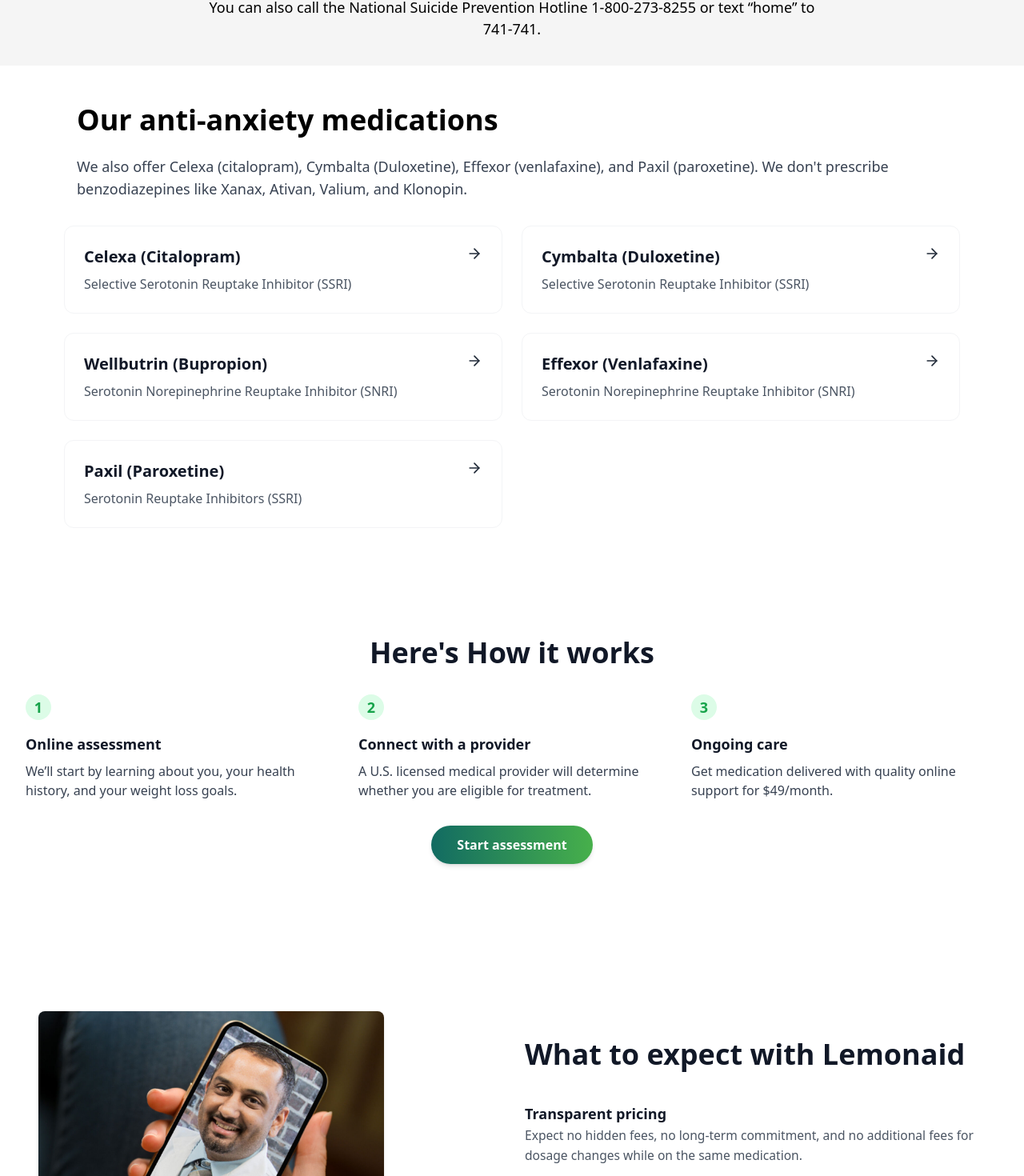
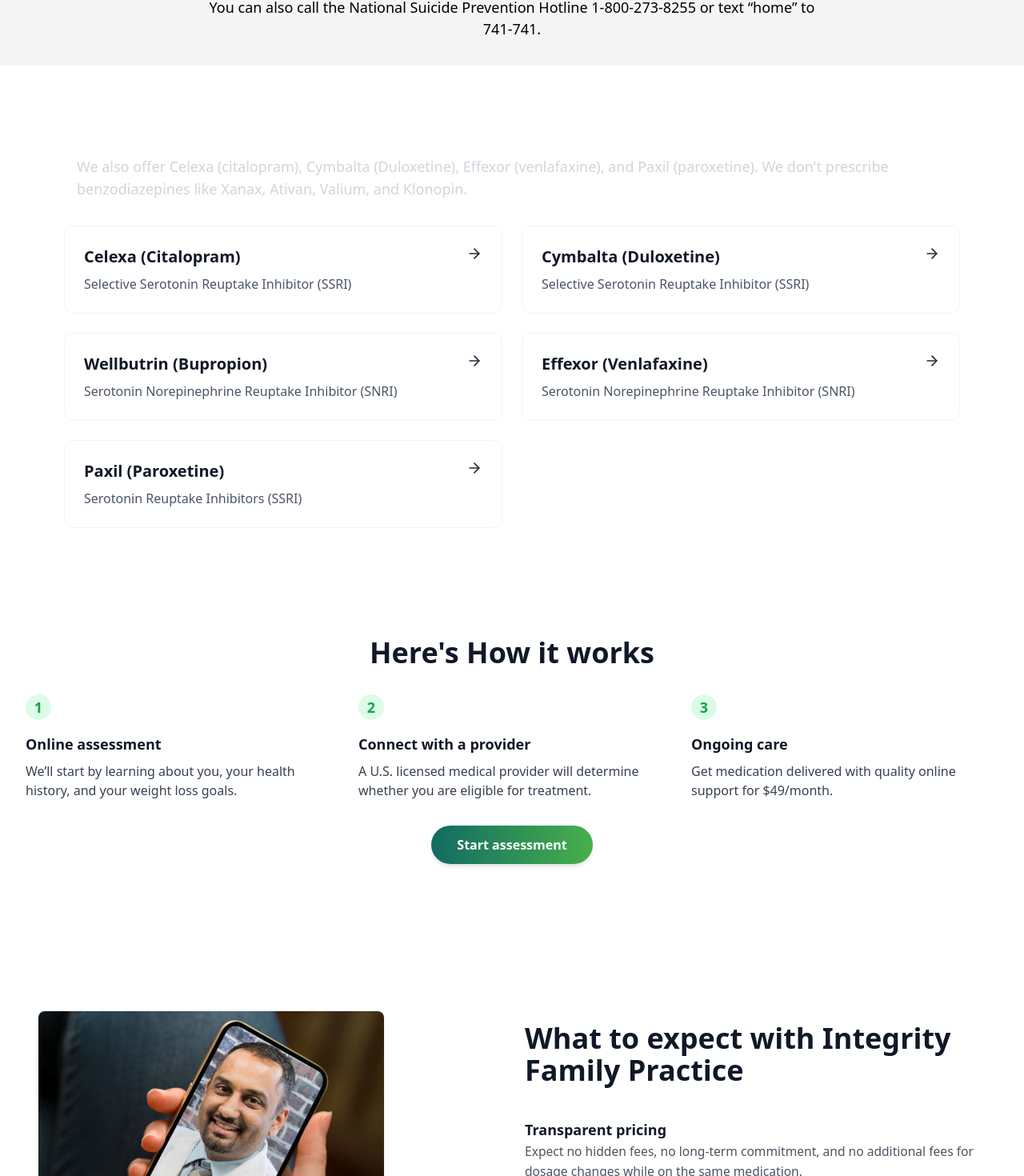
Before and after one commit to Daoud-Hussain/Family-Practice, a Nuxt app: page /anxiety in a window 1280 px wide. Shown: the part 812-2282 px from the top of the page at 80% size. Built offline with nearby package versions, Linux system fonts and the light colour scheme.

Commit message:
ft. UI fixes

```diff
--- a/components/anxiety-medication.vue
+++ b/components/anxiety-medication.vue
@@ -1,10 +1,10 @@
-<template class="bg-white">
+<template>
   <div class=" max-w-7xl mx-auto px-4 sm:px-6 lg:px-8 py-12">
-    <h1 class="text-3xl px-4 md:px-16 text-black md:text-4xl font-semibold text-forest-900 mb-6">
+    <h1 class="text-3xl px-4 md:px-16 text-white md:text-4xl font-semibold text-forest-900 mb-6">
       Our anti-anxiety medications
     </h1>
 
-    <p class="text-gray-700 px-4 md:px-16 text-lg mb-8">
+    <p class="text-gray-300 px-4 md:px-16 text-lg mb-8">
       We also offer Celexa (citalopram), Cymbalta (Duloxetine), Effexor (venlafaxine),
       and Paxil (paroxetine). We don't prescribe benzodiazepines like Xanax, Ativan,
       Valium, and Klonopin.
--- a/components/services.vue
+++ b/components/services.vue
@@ -36,7 +36,7 @@
   {
     id: 2,
     title: "Erectile Dysfunction",
-    category: "Men’s Health",
+    category: "Men's Health",
     status: "Popular",
     description: "Solutions for erectile dysfunction.",
     route: "/weight-loss",
@@ -47,7 +47,7 @@
     category: "Mental Health",
     status: "Popular",
     description: "Help managing anxiety.",
-    route: "/weight-loss",
+    route: "/anxiety",
   },
   {
     id: 4,
--- a/components/what-to-expect.vue
+++ b/components/what-to-expect.vue
@@ -17,7 +17,7 @@
         <h2
           class="text-4xl text-center lg:text-start font-semibold mb-4 text-gray-900 pb-6"
         >
-          What to expect with Lemonaid
+          What to expect with Integrity Family Practice
         </h2>
 
         <ul class="space-y-6">
```
